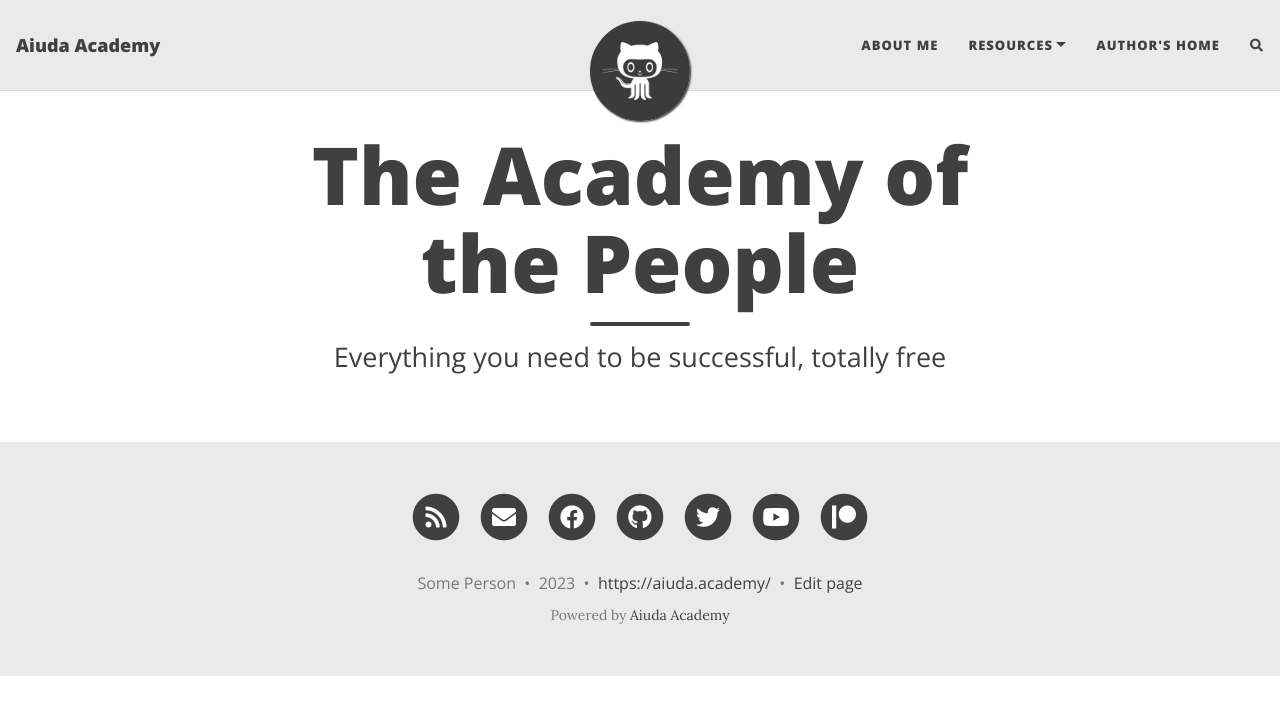
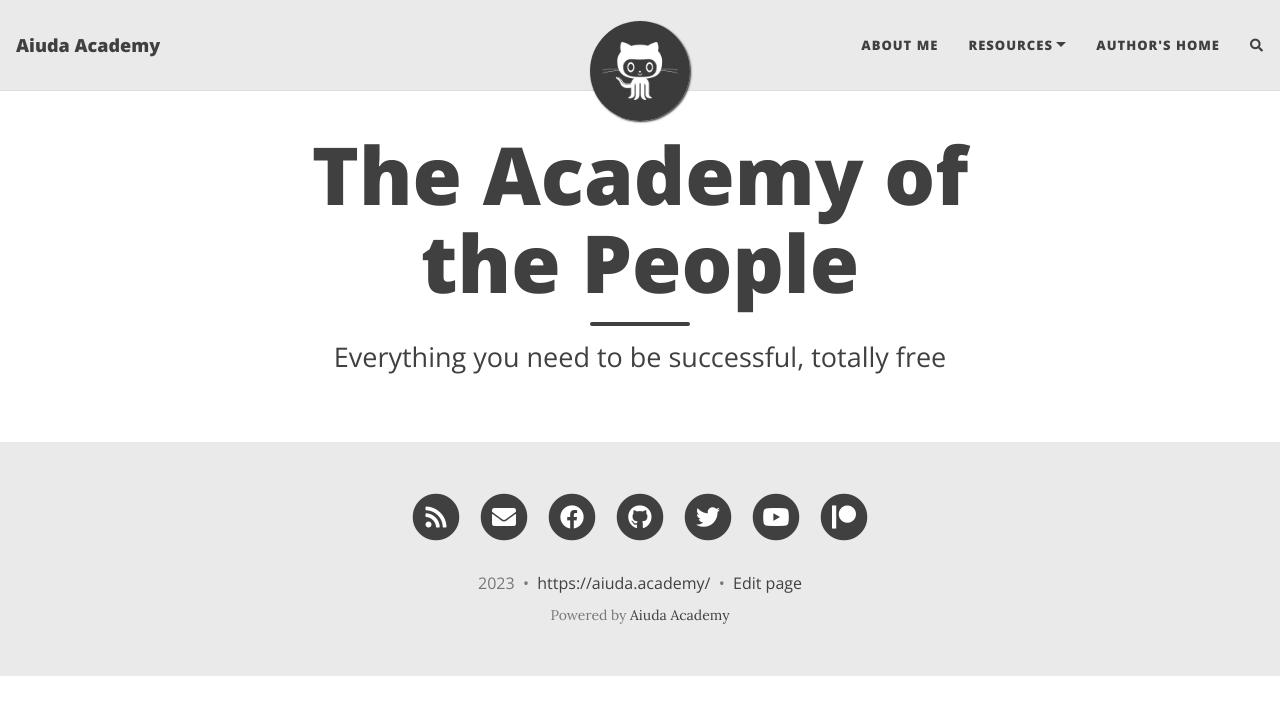
Before and after one commit to aiudacademy/aiudacademy.github.io, a Jekyll site: the page built from index.html, in a window 1280 px wide. Shown: the top 715 px of the page. Built offline with Jekyll 4.4.1, drawn with Linux system fonts in a browser that asks for light colours; nearby versions of some CDN libraries; the list of posts is cut into pages by our own code; comment, search, counter and statistics services are not loaded; some of the changed lines change nothing that is shown.

Commit message:
Update _config.yml

```diff
--- a/_config.yml
+++ b/_config.yml
@@ -13,7 +13,7 @@
 title: Aiuda Academy
 
 # Your name to show in the footer
-author: Some Person
+#author: Some Person
 
 ###############################################
 # --- List of links in the navigation bar --- #
```
